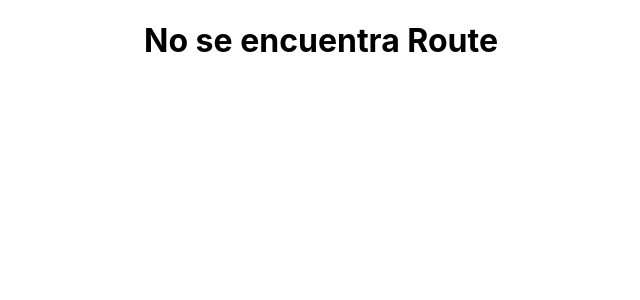
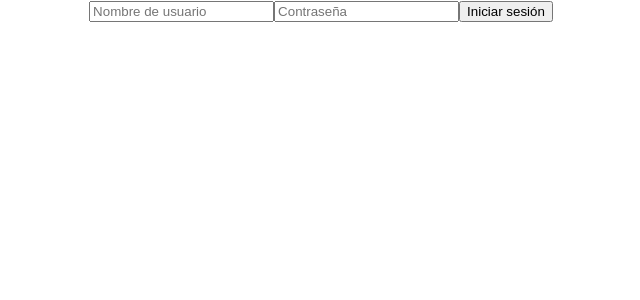
Before and after one commit to DanielMarquezAlonso/GOEN-TFG-daw-DanielMarquez, a React (Create React App) app: page /login in a window 1280 px wide. Shown: the top 300 px of the page, without its empty margins (319-959 px from the left). Built offline with nearby package versions, Linux system fonts and the light colour scheme.

Commit message:
login register logout progress

```diff
--- a/src/storage/routes.jsx
+++ b/src/storage/routes.jsx
@@ -3,6 +3,10 @@ import { Router, Route, Routes,  Navigate, BrowserRouter  } from 'react-router-d
 import Home from '../views/home/Home';
 import Error from '../views/error/Error';
 import Estacion from '../views/estacion/Estacion';
+import LoginForm from '../views/login/Login';
+import RegisterForm from '../views/register/Register';
+
+const isLoggedIn= sessionStorage.getItem("isLoggedIn");
 
 
 const Navigator = () => (
@@ -12,7 +16,10 @@ const Navigator = () => (
         <Route path="/" element={<Navigate replace to={'/home'} />} />
 
         <Route path="/home" element={<Home/>} />
-        <Route path="/estacion" element={<Estacion/>} />
+        <Route path="/estacion" element={isLoggedIn ? <Estacion/> : <Error/>} />
+        <Route path="/login" element={<LoginForm/>} />
+        <Route path="/register" element={<RegisterForm/>} />
+
 
         {/* Error Routing */}
         {/* <Route path="/error" element={Error} /> */}
--- a/src/views/estacion/estacion.scss
+++ b/src/views/estacion/estacion.scss
@@ -35,3 +35,26 @@ header {
     color: #ffffff;
     cursor: pointer;
   }
+
+  portada {
+    background-color: #000000;
+    padding-top: 10%;
+    height: 150vh;
+    background-size: cover;
+    // background-position: center;
+    display: flex;
+    flex-direction: column;
+    // justify-content: center;
+    align-items: center;
+    color: #ffffff;
+  }
+
+  .portada header {
+    margin-bottom: 2rem;
+    text-align: center;
+  }
+
+  .portada header h1 {
+    font-size: 4rem;
+    text-shadow: 2px 2px #000000;
+  }
--- a/src/views/home/Home.jsx
+++ b/src/views/home/Home.jsx
@@ -1,6 +1,7 @@
 import React from 'react';
-import { Navigate, Link } from 'react-router-dom';
+import { Link } from 'react-router-dom';
 import './home.scss';
+import { handleLogout } from '../logout/Logout';
 
 
 
@@ -11,14 +12,21 @@ class Home extends React.Component {
   constructor(props) {
     super(props);
     this.state = {
-      message: "Hola Usuario"
+      message: "Hola Usuario",
+      isLoggedIn: sessionStorage.getItem("isLoggedIn"),
     };
+
   }
 
-
+  handleLogoutClick = () => {
+    handleLogout(); // Llama a la función handleLogout definida en auth.js
+    console.log(sessionStorage.getItem("isLoggedIn"))
+    this.setState({isLoggedIn: sessionStorage.getItem("isLoggedIn")});
+  };
 
   render() {
     const { message } = this.state;
+    const { isLoggedIn } = this.state;
 
 
     return(
@@ -28,8 +36,19 @@ class Home extends React.Component {
           <ul>
             <h1>GOEN</h1>
             <li><Link to="/estacion">Estacion</Link></li>
-            <li><button>Login</button></li>
-            <li><button>{ message }</button></li>
+            {isLoggedIn ? (
+                <li><button onClick={this.handleLogoutClick}>Logout</button></li>
+            ) : (
+                <li><Link to="/login"><button>Login</button></Link></li>
+            )}
+            <li><Link to="/register"><button>Register</button></Link></li>
+
+            {isLoggedIn ? (
+                <p>Bienvenido, Usuario</p>
+            ) : (
+                <p>Inicia sesión para ver contenido personalizado</p>
+            )}
+            {/* <li><button>{ message }</button></li> */}
 
 
           </ul>
--- /dev/null
+++ b/src/views/login/Login.jsx
@@ -0,0 +1,58 @@
+import React, { useState } from 'react';
+import { withRouter, useHistory, useNavigate } from 'react-router-dom';
+const LoginForm = () => {
+    const navigate = useNavigate();
+
+
+  const [username, setUsername] = useState('');
+  const [password, setPassword] = useState('');
+
+  const handleSubmit = async (e) => {
+    e.preventDefault();
+
+    try {
+      const response = await fetch('http://127.0.0.1:8000/api/login/', {
+        method: 'POST',
+        headers: {
+          'Content-Type': 'application/json',
+        },
+        body: JSON.stringify({
+          username,
+          password,
+        }),
+      });
+
+      if (response.ok) {
+        const data = await response.json();
+        sessionStorage.setItem("isLoggedIn", true)
+        // Realizar acciones adicionales después del inicio de sesión exitoso
+        navigate("/home"); // Redirigir al componente "Home"
+      } else {
+        const errorData = await response.json();
+        console.error('Error:', errorData.message);
+      }
+    } catch (error) {
+      console.error('Error:', error);
+    }
+  };
+
+  return (
+    <form onSubmit={handleSubmit}>
+      <input
+        type="text"
+        placeholder="Nombre de usuario"
+        value={username}
+        onChange={(e) => setUsername(e.target.value)}
+      />
+      <input
+        type="password"
+        placeholder="Contraseña"
+        value={password}
+        onChange={(e) => setPassword(e.target.value)}
+      />
+      <button type="submit">Iniciar sesión</button>
+    </form>
+  );
+};
+
+export default LoginForm;
--- /dev/null
+++ b/src/views/logout/Logout.jsx
@@ -0,0 +1,3 @@
+export const handleLogout = () => {
+    sessionStorage.setItem("isLoggedIn", false);
+  };
--- /dev/null
+++ b/src/views/register/Register.jsx
@@ -0,0 +1,53 @@
+import React, { useState } from 'react';
+
+const RegisterForm = () => {
+  const [username, setUsername] = useState('');
+  const [password, setPassword] = useState('');
+
+  const handleSubmit = async (e) => {
+    e.preventDefault();
+
+    try {
+      const response = await fetch('http://127.0.0.1:8000/api/register/', {
+        method: 'POST',
+        headers: {
+          'Content-Type': 'application/json',
+        },
+        body: JSON.stringify({
+          username,
+          password,
+        }),
+      });
+
+      if (response.ok) {
+        const data = await response.json();
+        console.log(data.message); // Registro exitoso
+      } else {
+        const errorData = await response.json();
+        console.error('Error:', errorData.message);
+      }
+    } catch (error) {
+      console.error('Error:', error);
+    }
+  };
+
+  return (
+    <form onSubmit={handleSubmit}>
+      <input
+        type="text"
+        placeholder="Nombre de usuario"
+        value={username}
+        onChange={(e) => setUsername(e.target.value)}
+      />
+      <input
+        type="password"
+        placeholder="Contraseña"
+        value={password}
+        onChange={(e) => setPassword(e.target.value)}
+      />
+      <button type="submit">Registrarse</button>
+    </form>
+  );
+};
+
+export default RegisterForm;
```
